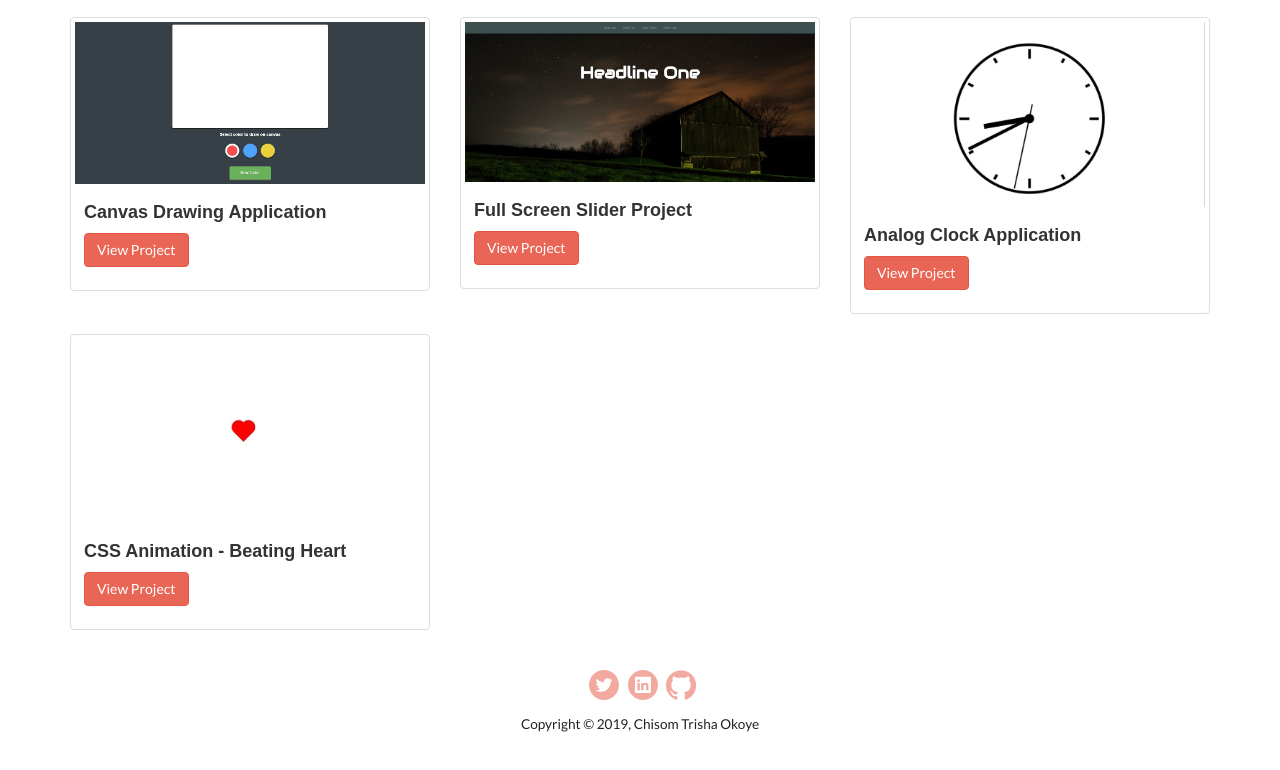
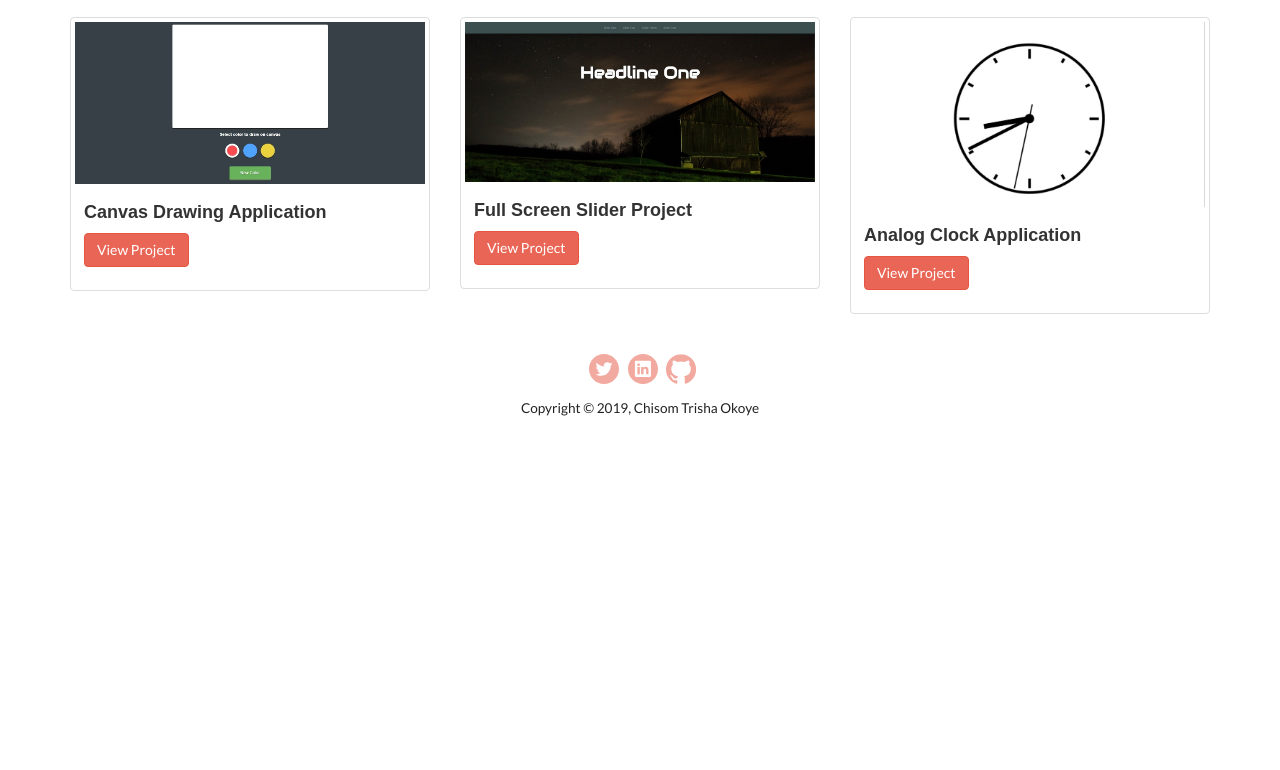
Before and after one commit to Trishachi/Profile-Page-Project, a plain HTML site: page portfolio.html in a window 1280 px wide. Shown: the part 1001-1771 px from the top of the page. After the commit the page ends 1475 px from the top, so only its background shows below. Drawn offline with nearby package versions, Linux system fonts and the light colour scheme; a web font is replaced by a local one.

Commit message:
Removed beating heart project

```diff
--- a/portfolio.html
+++ b/portfolio.html
@@ -135,16 +135,16 @@
 						</div>
 					</div>
 				</div>
-				<div class="col-lg-4 col-sm-6">
+				<!-- <div class="col-lg-4 col-sm-6">
 					<div class="thumbnail">
 						<img src="images/portfolio/beatingHeart.jpg" alt="CSS Animation - Beating heart">
 						<div class="caption">
 							<h4>CSS Animation - Beating Heart</h4>
-							<!-- <p>... a little bit about the project</p> -->
+
 							<p><a href="https://codepen.io/trishachi/full/dddOXo" class="btn btn-primary" role="button" target="_blank">View Project</a></p>
 						</div>
 					</div>
-				</div>
+				</div> -->
       </div>
     </main>
     <footer>
```
